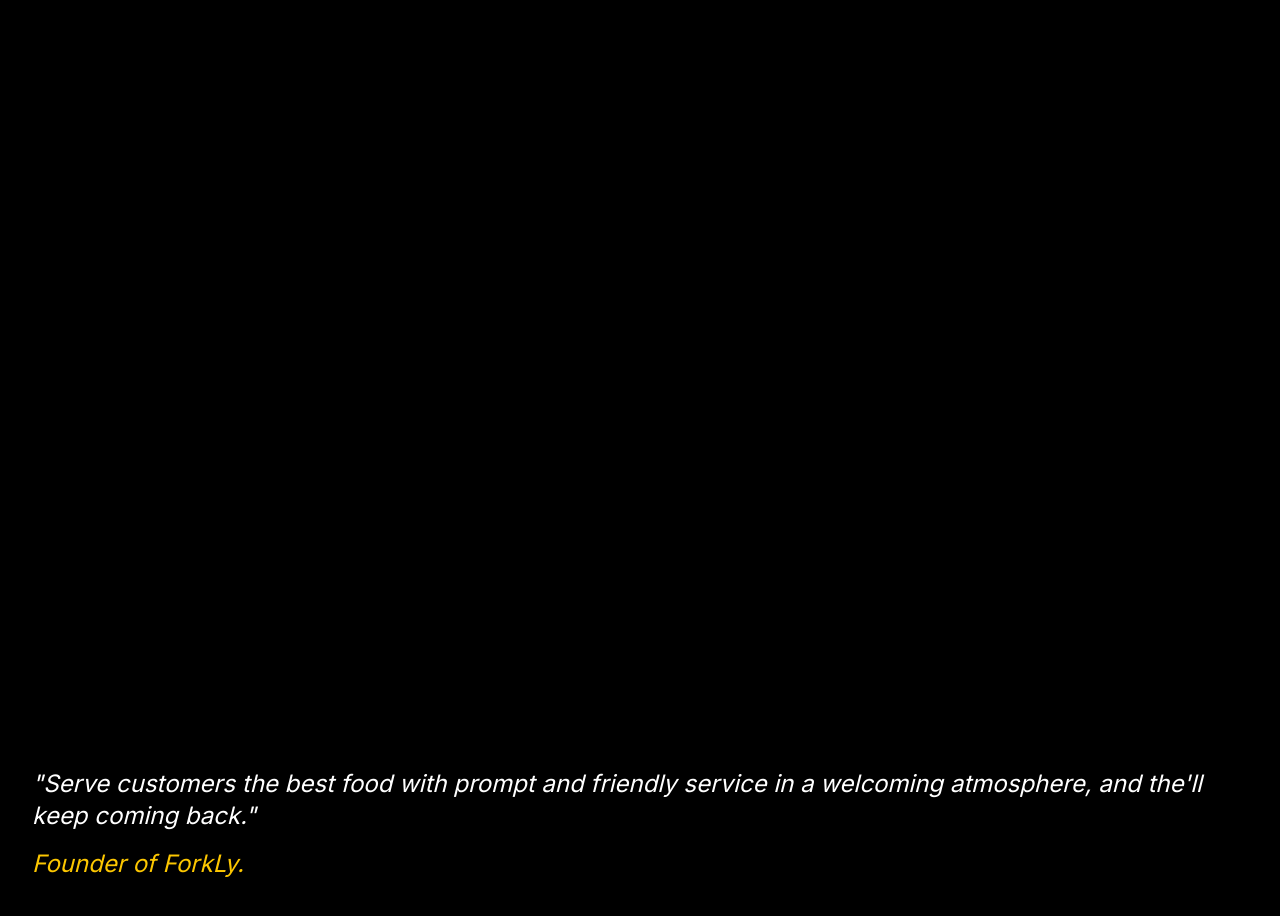
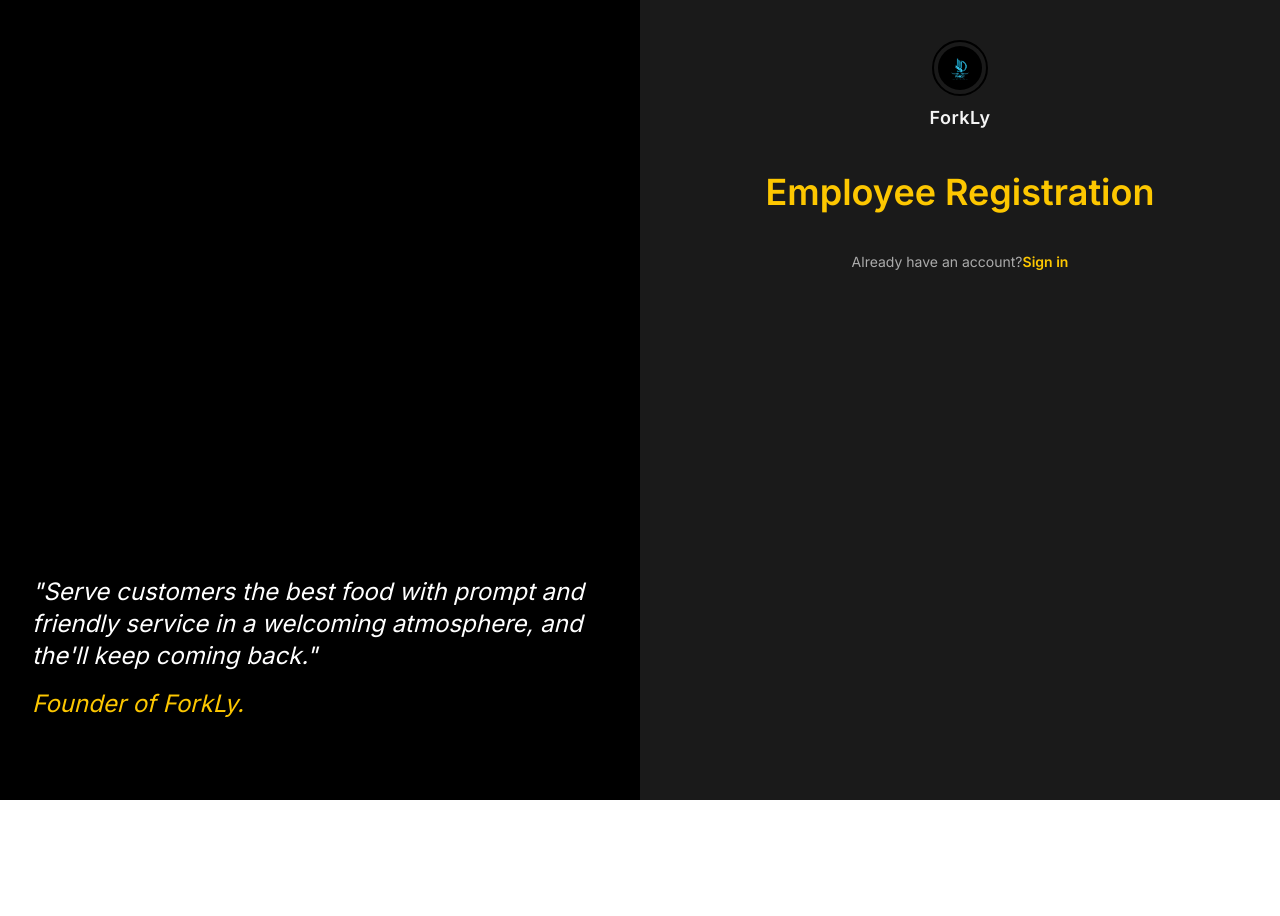
Before and after one commit to FlxBot001/pos_system, a React (Vite) app: page /auth in a window 1280 px wide. Shown: the top 916 px of the page. After the commit the page ends 800 px from the top, so only its background shows below. Built offline with nearby package versions, Linux system fonts and the light colour scheme.

Commit message:
Updated auth page

```diff
--- a/src/pages/Auth.jsx
+++ b/src/pages/Auth.jsx
@@ -1,13 +1,19 @@
-import React from 'react'
+import React from 'react';
 import restaurant from "../assets/restaurant-img.jpg"
+import logo1 from "../assets/logo1.png"
 
 const Auth = () => {
   return (
     <div className="flex min-h-screen w-full">
       {/* Left Section */}
-      <div className="w1/2 relative flex items-center justify-center bg-cover">
+      <div className="w-1/2 relative flex items-center justify-center">
         {/* BG image */}
-        <img src={restaurant} alt="Restaurant Image" />
+        <img
+          className="w-full h-full object-cover"
+          src={restaurant}
+          alt="Restaurant Image"
+          onError={(e) => console.error("Image failed to load", e)} // Debugging
+        />
 
         {/* Black Overlay */}
         <div className="absolute inset-0 bg-black bg-opacity-80">
@@ -16,13 +22,46 @@ const Auth = () => {
 
         {/* Quote at Bottom */}
         <blockquote className="absolute bottom-10 px-8 mb-10 text-2xl italic text-white">
-          "Serve customers the best food with prompt and friendly service in a welcoming atmosphere, and the&apos;ll keep coming back."
+          &quot;Serve customers the best food with prompt and friendly service in a welcoming atmosphere, and the&apos;ll keep coming back."
           <br />
           <span className="mt-4 block text-yellow-400">
             Founder of ForkLy.
           </span>
         </blockquote>
       </div>
+
+      {/* Right SEction */}
+      <div className="w-1/2 min-h-screen bg-[#1a1a1a] p-10">
+        <div className="flex flex-col items-center gap-2">
+          <img
+            src={logo1}
+            alt="Restro Logo"
+            className="h-14 w-14 border-2 rounded-full p-1"
+          />
+          <h1 className="text-lg font-semibold text-[#f5f5f5] tracking-wide">
+            ForkLy
+          </h1>
+        </div>
+
+        <h2 className="text-4xl text-center mt-10 font-semibold text-yellow-400 mb-10">
+          Employee Registration
+        </h2>
+
+        {/* Components */}
+
+        {/* Register */}
+
+        <div className="flex justify-center mt-6">
+          <p className="text-sm text-[#ababab]">
+            Already have an account?
+            <a
+            href="#"
+            className="text-yellow-400 font-semibold hover:underline">
+              Sign in
+            </a>
+          </p>
+        </div>
+      </div>
     </div>
   );
 };
```
